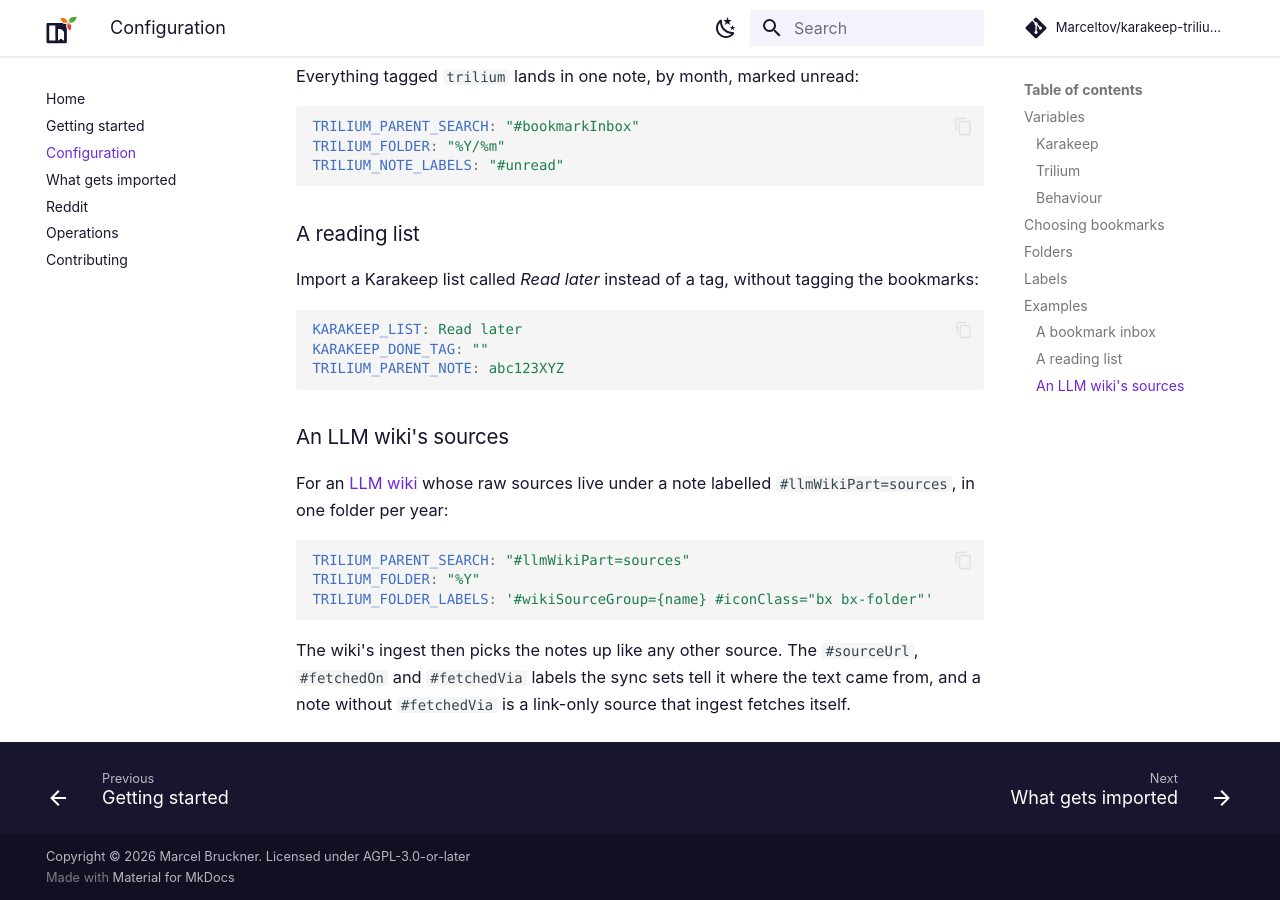
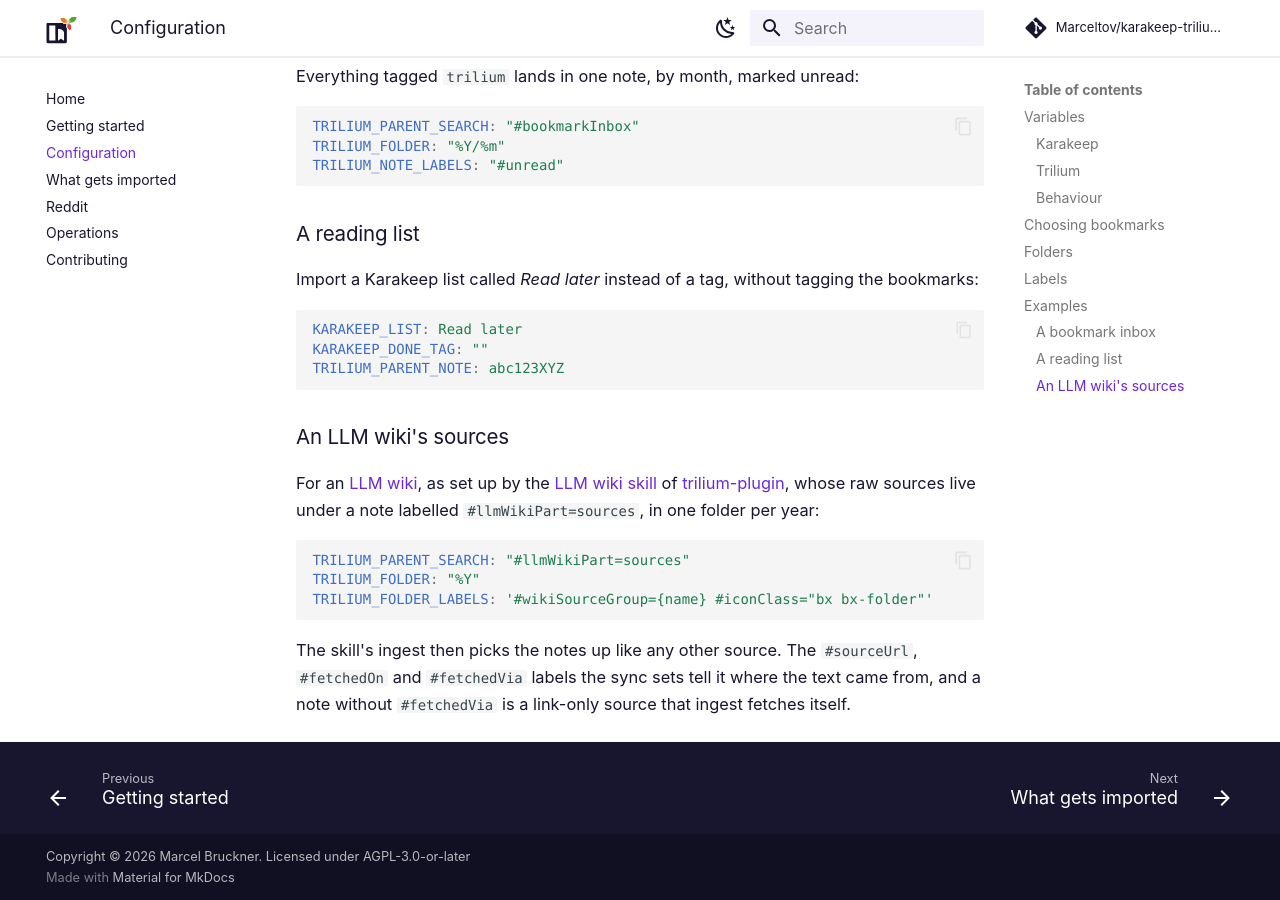
Before and after one commit to Marceltov/karakeep-trilium-sync, an MkDocs documentation site: the page built from docs/configuration.md, in a window 1280 px wide and 900 px high, scrolled down 2939 px. Built offline with MkDocs 1.6.1 and Material for MkDocs 9.7.7, drawn with Linux system fonts in a browser that asks for light colours; some web fonts are replaced; comment, search, counter and statistics services are not loaded.

Commit message:
Draw the diagram as a left-to-right data flow; link the LLM wiki skill
Co-Authored-By: Claude Opus 5.5 <noreply@anthropic.com>
Claude-Session: https://claude.ai/code/session_01QH9FSBayyUwfMTcRvoTAJA

````diff
--- a/docs/configuration.md
+++ b/docs/configuration.md
@@ -92,7 +92,7 @@ TRILIUM_PARENT_NOTE: abc123XYZ
 
 ### An LLM wiki's sources
 
-For an [LLM wiki](https://gist.github.com/karpathy/442a6bf555914893e9891c11519de94f) whose raw sources live under a note labelled `#llmWikiPart=sources`, in one folder per year:
+For an [LLM wiki](https://gist.github.com/karpathy/442a6bf555914893e9891c11519de94f), as set up by the [LLM wiki skill](https://trilium-plugin.marceltov.de/skills/#knowledge-base) of [trilium-plugin](https://trilium-plugin.marceltov.de/), whose raw sources live under a note labelled `#llmWikiPart=sources`, in one folder per year:
 
 ```yaml
 TRILIUM_PARENT_SEARCH: "#llmWikiPart=sources"
@@ -100,4 +100,4 @@ TRILIUM_FOLDER: "%Y"
 TRILIUM_FOLDER_LABELS: '#wikiSourceGroup={name} #iconClass="bx bx-folder"'
 ```
 
-The wiki's ingest then picks the notes up like any other source. The `#sourceUrl`, `#fetchedOn` and `#fetchedVia` labels the sync sets tell it where the text came from, and a note without `#fetchedVia` is a link-only source that ingest fetches itself.
+The skill's ingest then picks the notes up like any other source. The `#sourceUrl`, `#fetchedOn` and `#fetchedVia` labels the sync sets tell it where the text came from, and a note without `#fetchedVia` is a link-only source that ingest fetches itself.
````
Also changed, not shown: docs/index.md (+5 -5 lines).
